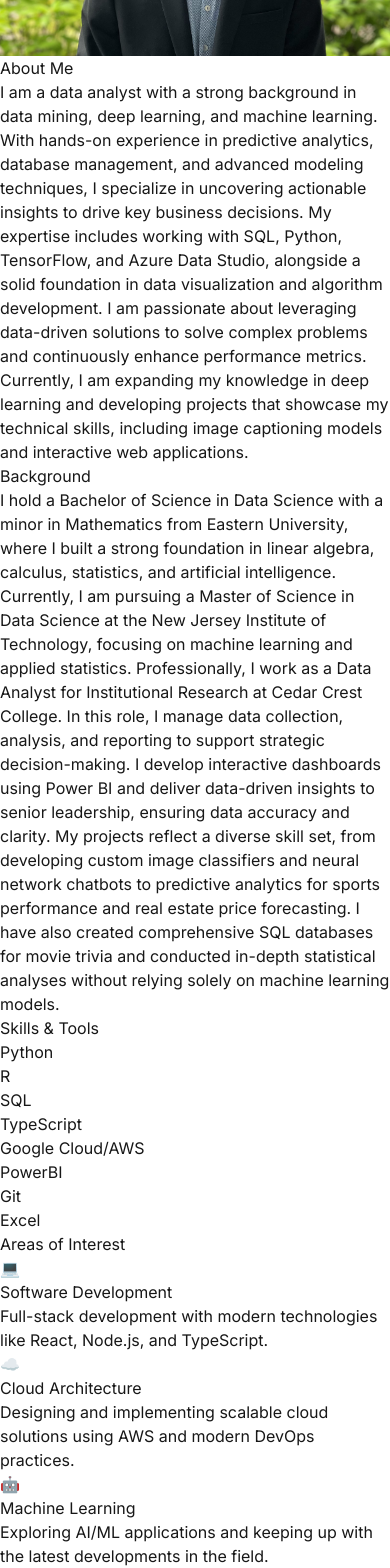
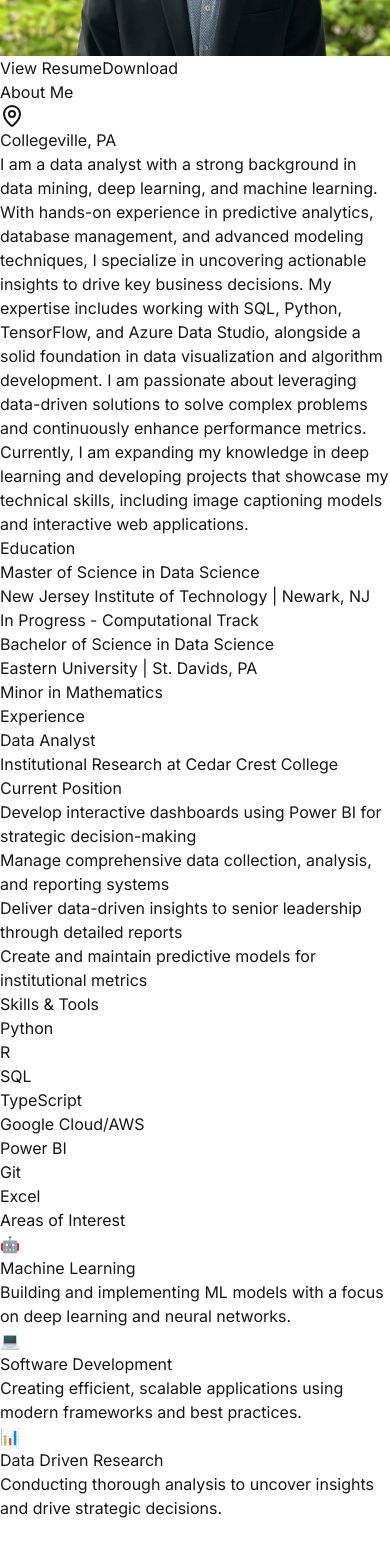
Before and after one commit to aberger1999/Personal-Website, a Next.js app in the folder portfolio-site/: page /about in a window 390 px wide. Shown: the part 1148-2716 px from the top of the page. After the commit the page ends 2668 px from the top, so only its background shows below. Built offline with nearby package versions, Linux system fonts and the light colour scheme.

Commit message:
Finished About Me page

```diff
--- a/portfolio-site/src/app/about/page.tsx
+++ b/portfolio-site/src/app/about/page.tsx
@@ -1,4 +1,5 @@
 import Image from 'next/image';
+import { MapPin } from 'lucide-react';
 
 export const metadata = {
   title: 'About',
@@ -7,27 +8,26 @@
 export default function About() {
   const interests = [
     {
+      title: "Machine Learning",
+      icon: "🤖",
+      description: "Building and implementing ML models with a focus on deep learning and neural networks."
+    },
+    {
       title: "Software Development",
       icon: "💻",
-      description: "Full-stack development with modern technologies like React, Node.js, and TypeScript."
+      description: "Creating efficient, scalable applications using modern frameworks and best practices."
     },
     {
-      title: "Cloud Architecture",
-      icon: "☁️",
-      description: "Designing and implementing scalable cloud solutions using AWS and modern DevOps practices."
-    },
-    {
-      title: "Machine Learning",
-      icon: "🤖",
-      description: "Exploring AI/ML applications and keeping up with the latest developments in the field."
+      title: "Data Driven Research",
+      icon: "📊",
+      description: "Conducting thorough analysis to uncover insights and drive strategic decisions."
     }
   ];
 
   return (
-    <div className="min-h-screen bg-gray-900 text-white">
-      {/* Hero Section with Photo */}
+    <div className="min-h-screen bg-gray-900 text-white flex items-center justify-center">
       <div className="container mx-auto px-4 py-16">
-        <div className="flex flex-col md:flex-row items-center gap-12 mb-16">
+        <div className="flex flex-col md:flex-row items-start gap-12 mb-16">
           <div className="md:w-1/3">
             <div className="relative w-84 h-84 mx-auto">
               <Image
@@ -38,40 +38,80 @@
                 className="rounded-2xl shadow-2xl"
               />
             </div>
+            <div className="flex justify-center gap-4 mt-6">
+              <a
+                href="/Alex_Berger_Resume.pdf"
+                target="_blank"
+                className="bg-gray-800 hover:bg-gray-700 text-white px-6 py-2 rounded-lg flex items-center gap-2 transition duration-300"
+              >
+                <span>View Resume</span>
+              </a>
+              <a
+                href="/Alex_Berger_Resume.pdf"
+                download
+                className="bg-gray-800 hover:bg-gray-700 text-white px-6 py-2 rounded-lg flex items-center gap-2 transition duration-300"
+              >
+                <span>Download</span>
+              </a>
+            </div>
           </div>
-          <div className="md:w-2/3 pt-5">
-            <h1 className="text-4xl font-bold mb-4">About Me</h1>
-            <p className="text-xl text-gray-300 mb-6">
-              I am a data analyst with a strong background in data mining,
-              deep learning, and machine learning. With hands-on experience in predictive analytics,
-              database management, and advanced modeling techniques, I specialize in uncovering actionable
-              insights to drive key business decisions. My expertise includes working with SQL, Python, TensorFlow,
-              and Azure Data Studio, alongside a solid foundation in data visualization and algorithm development. I am passionate
-              about leveraging data-driven solutions to solve complex problems and continuously enhance performance metrics.
-              Currently, I am expanding my knowledge in deep learning and developing projects that showcase my technical skills,
-              including image captioning models and interactive web applications.
+          <div className="md:w-2/3">
+            <h1 className="text-5xl font-bold mb-4">About Me</h1>
+            <div className="w-32 h-1 bg-blue-400 mb-6"></div>
+            <div className="flex items-center gap-2 mb-6">
+              <MapPin className="text-blue-400" />
+              <span className="text-gray-300">Collegeville, PA</span>
+            </div>
+            <p className="text-lg text-gray-300 mb-8 leading-relaxed">
+              I am a data analyst with a strong background in data mining, deep learning,
+              and machine learning. With hands-on experience in predictive analytics, database management,
+              and advanced modeling techniques, I specialize in uncovering actionable insights to drive
+              key business decisions. My expertise includes working with SQL, Python, TensorFlow,
+              and Azure Data Studio, alongside a solid foundation in data visualization and algorithm development.
+              I am passionate about leveraging data-driven solutions to solve complex problems and continuously
+              enhance performance metrics. Currently, I am expanding my knowledge in deep learning and developing
+              projects that showcase my technical skills, including image captioning models and interactive web applications.
             </p>
-            <div className="space-y-4">
-              <h2 className="text-2xl font-semibold">Background</h2>
-              <p className="text-gray-300">
-              I hold a Bachelor of Science in Data Science with a minor in Mathematics from Eastern University, where I built a strong foundation
-              in linear algebra, calculus, statistics, and artificial intelligence. Currently, I am pursuing a Master of Science in Data Science
-              at the New Jersey Institute of Technology, focusing on machine learning and applied statistics. Professionally,
-              I work as a Data Analyst for Institutional Research at Cedar Crest College. In this role, I manage data collection, analysis, and reporting
-              to support strategic decision-making. I develop interactive dashboards using Power BI and deliver data-driven insights to senior leadership,
-              ensuring data accuracy and clarity. My projects reflect a diverse skill set, from developing custom image classifiers and neural
-              network chatbots to predictive analytics for sports performance and real estate price forecasting. I have also created comprehensive SQL
-              databases for movie trivia and conducted in-depth statistical analyses without relying solely on machine learning models.
-              </p>
+
+            <div className="space-y-8">
+              <section>
+                <h2 className="text-2xl font-semibold mb-4">Education</h2>
+                <div className="space-y-4">
+                  <div>
+                    <h3 className="text-xl font-medium text-blue-400">Master of Science in Data Science</h3>
+                    <p className="text-gray-300">New Jersey Institute of Technology | Newark, NJ</p>
+                    <p className="text-gray-400">In Progress - Computational Track</p>
+                  </div>
+                  <div>
+                    <h3 className="text-xl font-medium text-blue-400">Bachelor of Science in Data Science</h3>
+                    <p className="text-gray-300">Eastern University | St. Davids, PA</p>
+                    <p className="text-gray-400">Minor in Mathematics</p>
+                  </div>
+                </div>
+              </section>
+
+              <section>
+                <h2 className="text-2xl font-semibold mb-4">Experience</h2>
+                <div>
+                  <h3 className="text-xl font-medium text-blue-400">Data Analyst</h3>
+                  <p className="text-gray-300">Institutional Research at Cedar Crest College</p>
+                  <p className="text-gray-400 mb-2">Current Position</p>
+                  <ul className="list-disc ml-4 space-y-2 text-gray-300">
+                    <li>Develop interactive dashboards using Power BI for strategic decision-making</li>
+                    <li>Manage comprehensive data collection, analysis, and reporting systems</li>
+                    <li>Deliver data-driven insights to senior leadership through detailed reports</li>
+                    <li>Create and maintain predictive models for institutional metrics</li>
+                  </ul>
+                </div>
+              </section>
             </div>
           </div>
         </div>
 
-        {/* Skills Section */}
         <div className="mb-16">
           <h2 className="text-2xl font-semibold mb-6">Skills & Tools</h2>
           <div className="grid grid-cols-2 md:grid-cols-4 gap-4">
-            {['Python', 'R', 'SQL', 'TypeScript', 'Google Cloud/AWS', 'PowerBI', 'Git', 'Excel'].map((tech) => (
+            {['Python', 'R', 'SQL', 'TypeScript', 'Google Cloud/AWS', 'Power BI', 'Git', 'Excel'].map((tech) => (
               <div
                 key={tech}
                 className="bg-gray-800 rounded-xl p-4 text-center hover:bg-gray-700 transition duration-300"
@@ -82,7 +122,6 @@
           </div>
         </div>
 
-        {/* Areas of Interest */}
         <div>
           <h2 className="text-2xl font-semibold mb-8">Areas of Interest</h2>
           <div className="grid md:grid-cols-3 gap-8">
--- a/portfolio-site/src/app/page.tsx
+++ b/portfolio-site/src/app/page.tsx
@@ -16,7 +16,7 @@
 
           {/* Social links */}
           <div className="flex justify-center space-x-6 my-8">
-            <a href="https://www.linkedin.com/in/alex-berger-8b7687239/" target="_blank" rel="noopener noreferrer" className="text-gray-400 hover:text-white transition-colors duration-200">
+            <a href="https://www.linkedin.com/in/alexcberger/" target="_blank" rel="noopener noreferrer" className="text-gray-400 hover:text-white transition-colors duration-200">
               <svg className="h-6 w-6" fill="currentColor" viewBox="0 0 24 24">
                 <path d="M20.447 20.452h-3.554v-5.569c0-1.328-.027-3.037-1.852-3.037-1.853 0-2.136 1.445-2.136 2.939v5.667H9.351V9h3.414v1.561h.046c.477-.9 1.637-1.85 3.37-1.85 3.601 0 4.267 2.37 4.267 5.455v6.286zM5.337 7.433c-1.144 0-2.063-.926-2.063-2.065 0-1.138.92-2.063 2.063-2.063 1.14 0 2.064.925 2.064 2.063 0 1.139-.925 2.065-2.064 2.065zm1.782 13.019H3.555V9h3.564v11.452zM22.225 0H1.771C.792 0 0 .774 0 1.729v20.542C0 23.227.792 24 1.771 24h20.451C23.2 24 24 23.227 24 22.271V1.729C24 .774 23.2 0 22.222 0h.003z"/>
               </svg>
```
Also changed, not shown: portfolio-site/src/app/projects/page.tsx (+4 -5 lines), 1 other file (tests, documents, lock files or other folders).
